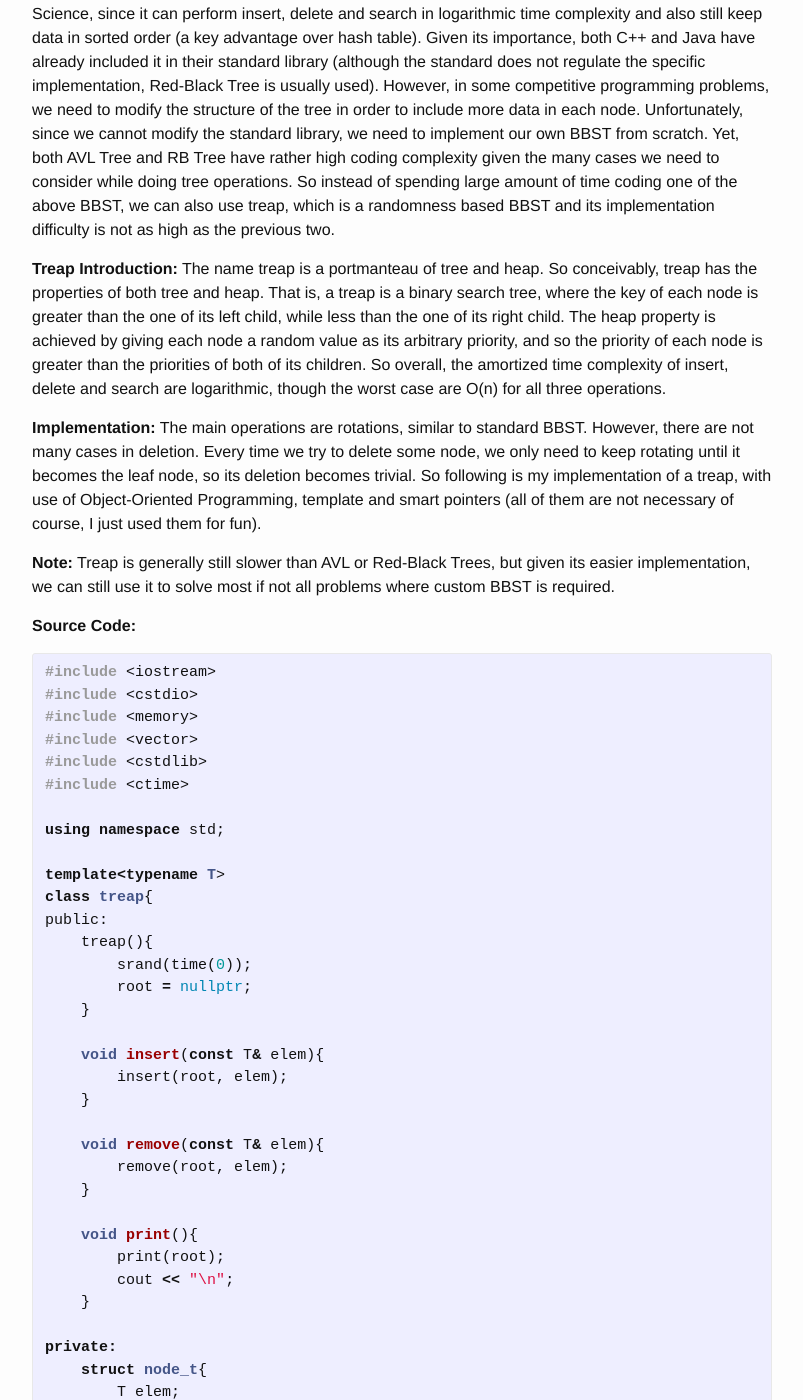
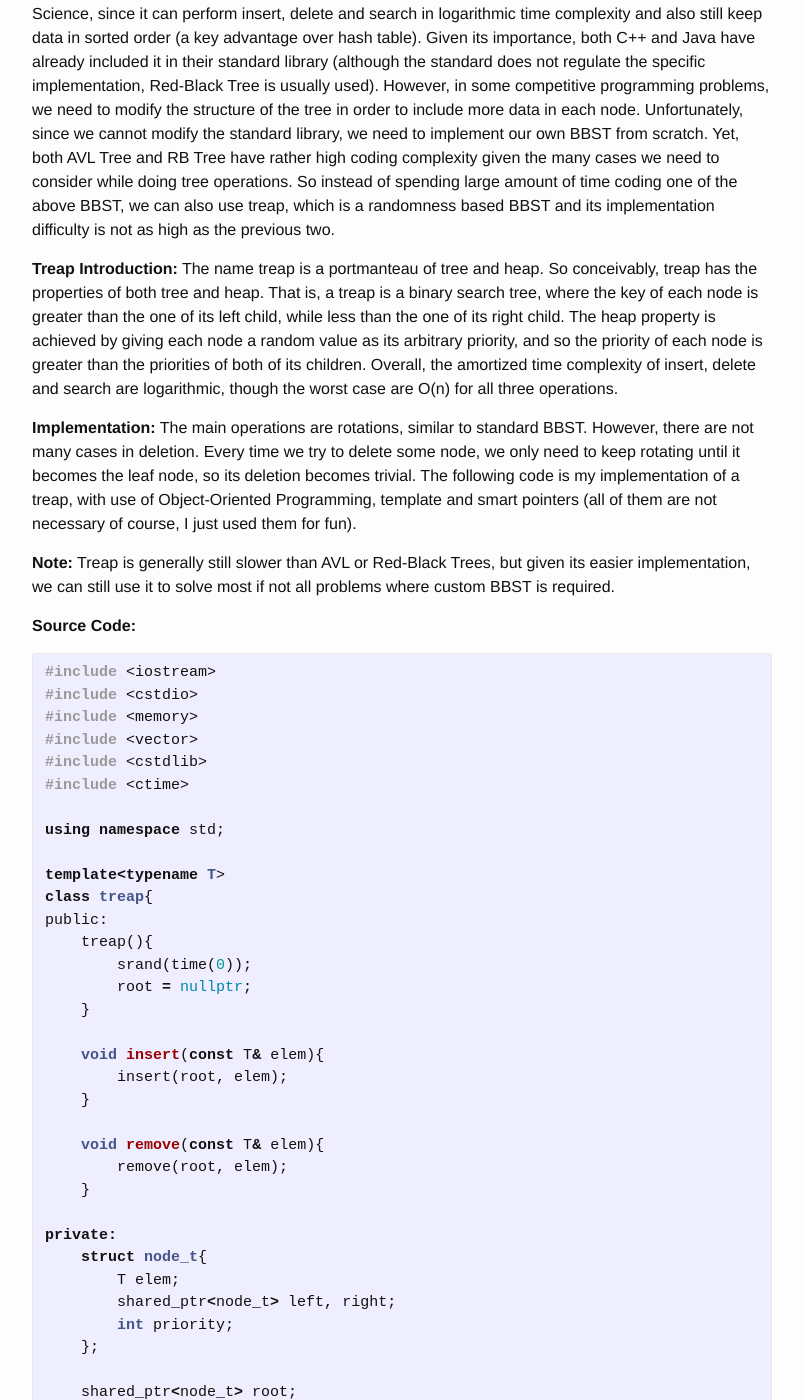
Before and after one commit to khaledlooda/yuting-zhang.github.io, a Jekyll site: the page built from _posts/2016-3-6-Treap.markdown, in a window 1280 px wide and 1400 px high, scrolled down 222 px. Shown: the whole window, without its empty margins (238-1041 px from the left). Built offline with Jekyll 4.4.1, drawn with Linux system fonts in a browser that asks for light colours; comment, search, counter and statistics services are not loaded; some of the changed text lies outside the part shown.

Commit message:
typo fixed and deleted some debug code

```diff
--- a/_posts/2016-3-6-Treap.markdown
+++ b/_posts/2016-3-6-Treap.markdown
@@ -20,13 +20,13 @@ treap, which is a randomness based BBST and its implementation difficulty is not
 The name treap is a portmanteau of tree and heap. So conceivably, treap has the properties of both tree and heap.
 That is, a treap is a binary search tree, where the key of each node is greater than the one of its left child, while
 less than the one of its right child. The heap property is achieved by giving each node a random value as its arbitrary priority,
-and so the priority of each node is greater than the priorities of both of its children. So overall, the amortized time complexity
+and so the priority of each node is greater than the priorities of both of its children. Overall, the amortized time complexity
 of insert, delete and search are logarithmic, though the worst case are O(n) for all three operations.
 
 **Implementation:**
 The main operations are rotations, similar to standard BBST. However, there are not many cases in deletion.
 Every time we try to delete some node, we only need to keep rotating until it becomes the leaf node, so its deletion becomes trivial.
-So following is my implementation of a treap, with use of Object-Oriented Programming, template and smart pointers
+The following code is my implementation of a treap, with use of Object-Oriented Programming, template and smart pointers
 (all of them are not necessary of course, I just used them for fun).
 
 **Note:**
@@ -60,25 +60,12 @@ public:
         remove(root, elem);
     }
 
-    void print(){
-        print(root);
-        cout << "\n";
-    }
-
 private:
     struct node_t{
         T elem;
         shared_ptr<node_t> left, right;
         int priority;
     };
-
-    void print(shared_ptr<node_t> node){
-        if (node == nullptr)
-            return;
-        print(node->left);
-        cout << node->elem << " ";
-        print(node->right);
-    }
 
     shared_ptr<node_t> root;
 
```
